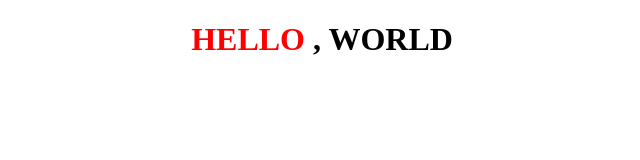
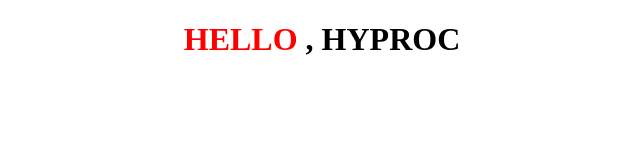
Before and after one commit to ahmed-soufi/test_git, a plain HTML site: page index.html in a window 1280 px wide. Shown: the whole page, without its empty margins (318-958 px from the left). Drawn offline with Linux system fonts and the light colour scheme.

Commit message:
from laptop

```diff
--- a/index.html
+++ b/index.html
@@ -11,6 +11,6 @@
     </STyle>
 </head>
 <body>
-    <h1> <span style="color: red">HELLO </span> , WORLD</h1>
+    <h1> <span style="color: red">HELLO </span> , HYPROC</h1>
 </body>
 </html>
```
